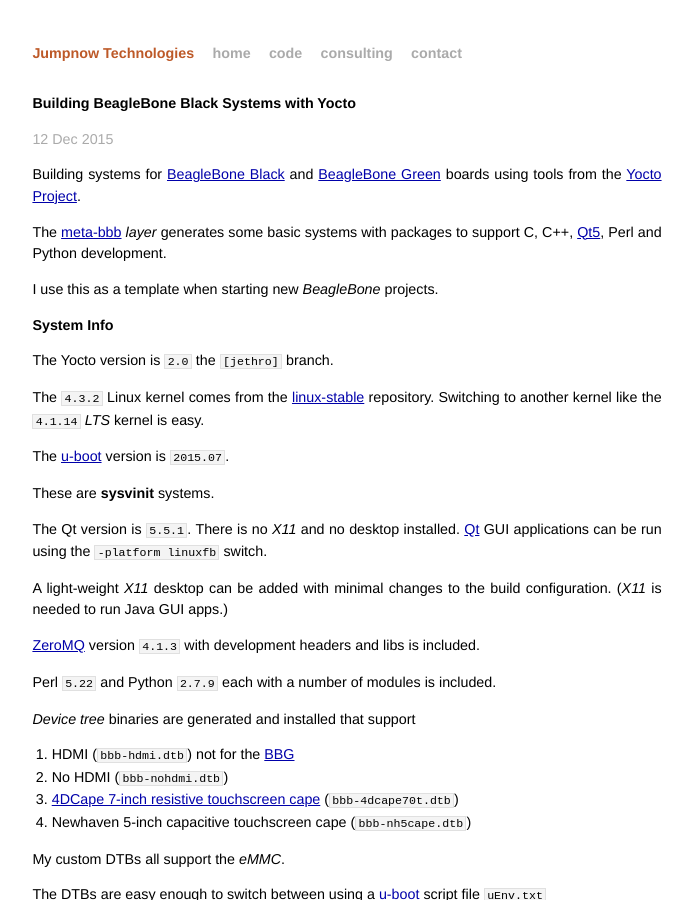
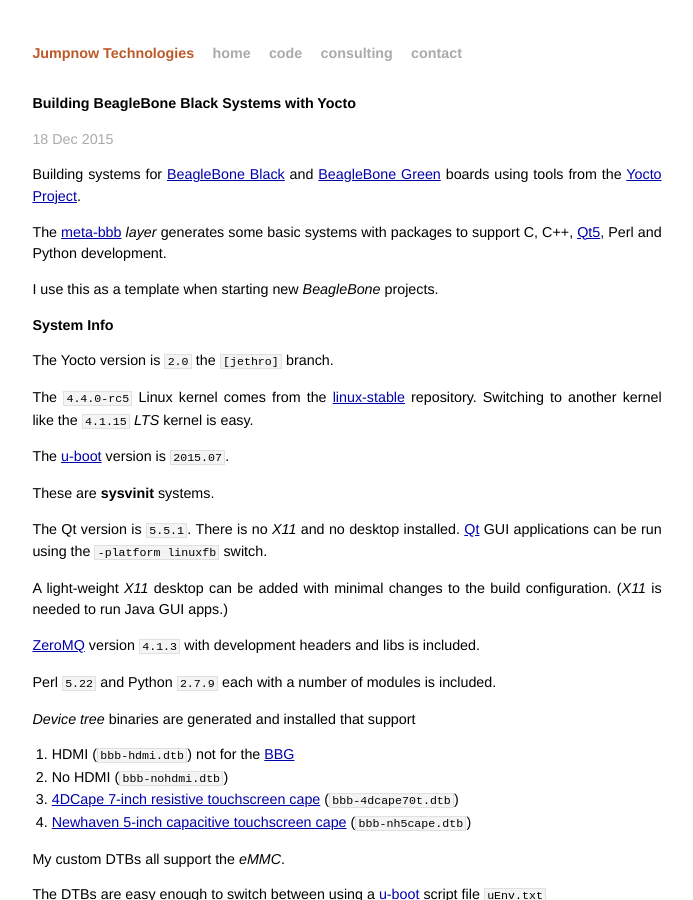
Before and after one commit to jumpnow/jumpnowtek-site, a Jekyll site: the page built from _posts/2015-06-08-BeagleBone-Systems-with-Yocto.md, in a window 1280 px wide and 900 px high. Shown: the whole window, without its empty margins (293-986 px from the left). Built offline with Jekyll 4.4.1, drawn with Linux system fonts in a browser that asks for light colours.

Commit message:
Switch default bbb kernel to 4.4

```diff
--- a/_posts/2015-06-08-BeagleBone-Systems-with-Yocto.md
+++ b/_posts/2015-06-08-BeagleBone-Systems-with-Yocto.md
@@ -2,7 +2,7 @@
 layout: post
 title: Building BeagleBone Black Systems with Yocto
 description: "Building customized systems for the BeagleBone Black using tools from the Yocto Project"
-date: 2015-12-12 06:50:00
+date: 2015-12-18 11:45:00
 categories: beaglebone
 tags: [linux, beaglebone, yocto]
 ---
@@ -17,7 +17,7 @@
 
 The Yocto version is `2.0` the `[jethro]` branch.
 
-The `4.3.2` Linux kernel comes from the [linux-stable][linux-stable] repository. Switching to another kernel like the `4.1.14` *LTS* kernel is easy.
+The `4.4.0-rc5` Linux kernel comes from the [linux-stable][linux-stable] repository. Switching to another kernel like the `4.1.15` *LTS* kernel is easy.
 
 The [u-boot][uboot] version is `2015.07`.
 
@@ -36,7 +36,7 @@
 1. HDMI (`bbb-hdmi.dtb`) not for the [BBG][bbg]
 2. No HDMI (`bbb-nohdmi.dtb`)
 3. [4DCape 7-inch resistive touchscreen cape][4dcape] (`bbb-4dcape70t.dtb`)
-4. Newhaven 5-inch capacitive touchscreen cape (`bbb-nh5cape.dtb`)
+4. [Newhaven 5-inch capacitive touchscreen cape][nh5cape] (`bbb-nh5cape.dtb`)
 
 My custom DTBs all support the *eMMC*.
 
```
Also changed, not shown: other parts of _posts/2015-06-08-BeagleBone-Systems-with-Yocto.md (+1 -0 lines).
